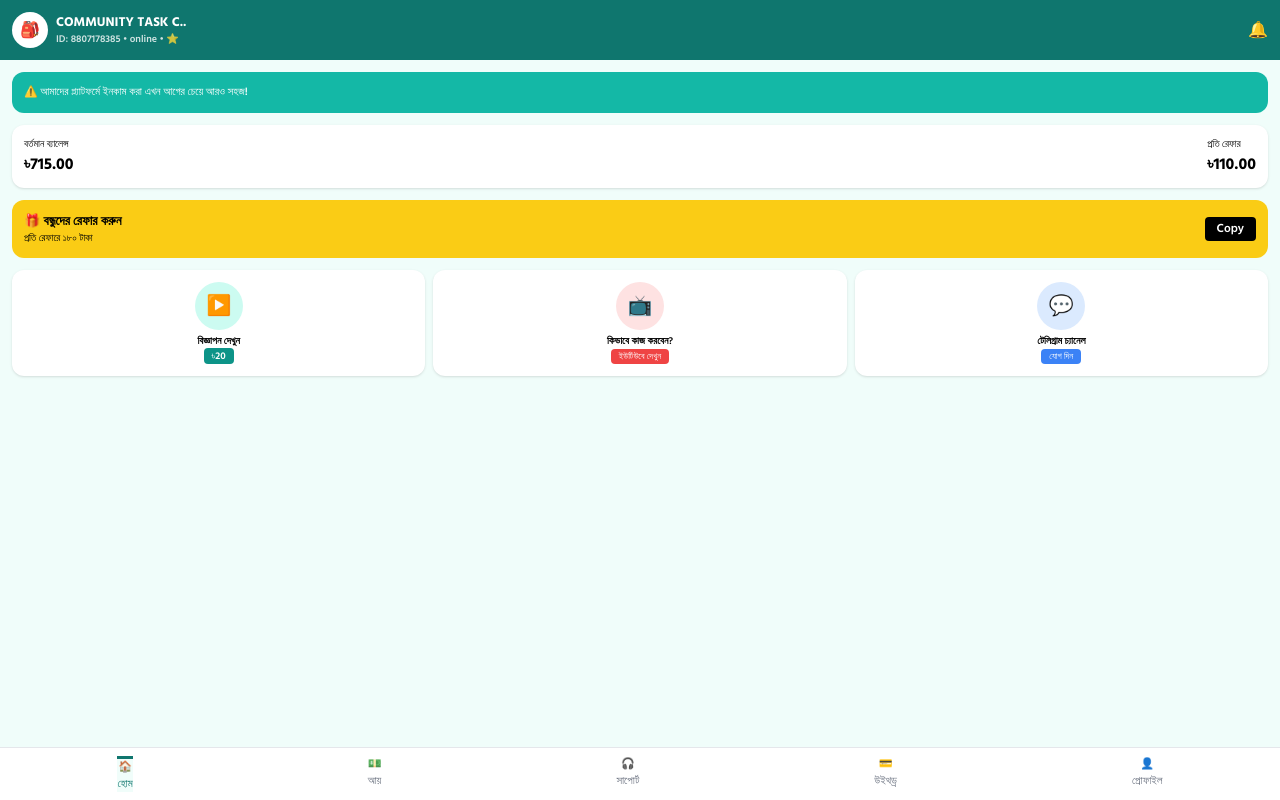
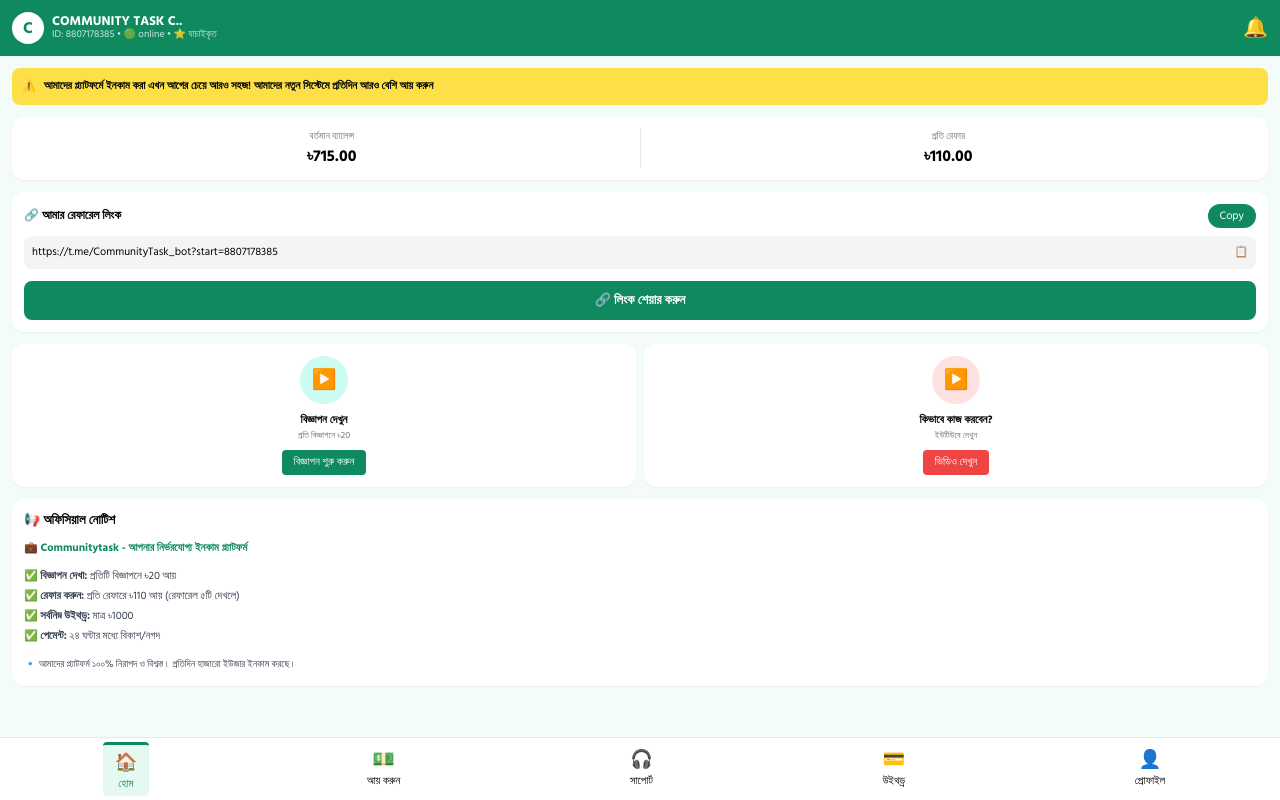
Before and after one commit to mdsiblen-rgb/telegram-bot, a Flask app: page / in a window 1280 px wide. Run offline with Flask 3, Linux system fonts and the light colour scheme; some libraries are stand-ins or nearby versions.

Commit message:
Update index.html

```diff
--- a/templates/index.html
+++ b/templates/index.html
@@ -1,20 +1,111 @@
-<!DOCTYPE html><html lang="bn"><head><meta charset="UTF-8"><meta name="viewport" content="width=device-width,initial-scale=1"><title>COMMUNITY TASK</title><script src="https://cdn.tailwindcss.com"></script><link href="https://fonts.googleapis.com/css2?family=Hind+Siliguri:wght@600;700&display=swap" rel="stylesheet"><style>body{font-family:'Hind Siliguri',sans-serif}.page{display:none}.page.active{display:block}.nav-active{color:#0f766e!important;border-top:3px solid #0f766e;background:#f0fdfa}</style></head><body class="bg-[#f0fdfa] pb-[75px]">
-<div class="bg-[#0f766e] text-white p-3 flex justify-between items-center"><div class="flex gap-2 items-center"><div class="w-9 h-9 bg-white rounded-full flex items-center justify-center">🎒</div><div><p class="font-bold text-[13px]">COMMUNITY TASK C..</p><p class="text-[10px] opacity-80">ID: 8807178385 • online • ⭐</p></div></div><div>🔔</div></div>
+<!DOCTYPE html>
+<html lang="bn">
+<head>
+<meta charset="UTF-8">
+<meta name="viewport" content="width=device-width, initial-scale=1.0">
+<title>COMMUNITY TASK</title>
+<script src="https://cdn.tailwindcss.com"></script>
+<link href="https://fonts.googleapis.com/css2?family=Hind+Siliguri:wght@400;600;700&display=swap" rel="stylesheet">
+<style>
+ body{font-family:'Hind Siliguri',sans-serif; background:#f3fcf8}
+.page{display:none}.page.active{display:block}
+.nav-active{color:#0f8a5f!important; background:#e6f9f0; border-top:3px solid #0f8a5f}
+</style>
+</head>
+<body class="pb-[80px]">
 
-<div id="p-home" class="page active p-3 space-y-3">
-<div class="bg-[#14b8a6] text-white p-3 rounded-xl text-[11px]">⚠️ আমাদের প্ল্যাটফর্মে ইনকাম করা এখন আগের চেয়ে আরও সহজ!</div>
-<div class="bg-white p-3 rounded-xl shadow flex justify-between"><div><p class="text-[10px]">বর্তমান ব্যালেন্স</p><b>৳715.00</b></div><div><p class="text-[10px]">প্রতি রেফার</p><b>৳110.00</b></div></div>
-<div class="bg-[#facc15] p-3 rounded-xl flex justify-between items-center"><div><p class="font-bold text-[13px]">🎁 বন্ধুদের রেফার করুন</p><p class="text-[10px]">প্রতি রেফারে ১৮০ টাকা</p></div><button onclick="navigator.clipboard.writeText('https://t.me/CommunityTask_bot?start=8807178385');alert('Copy!')" class="bg-black text-white px-3 py-1 rounded text-xs">Copy</button></div>
-<div class="grid grid-cols-3 gap-2 text-[10px] text-center"><div class="bg-white p-3 rounded-xl shadow"><div class="w-12 h-12 bg-teal-100 rounded-full mx-auto flex items-center justify-center text-xl">▶️</div><p class="mt-1 font-semibold">বিজ্ঞাপন দেখুন</p><span class="bg-teal-600 text-white px-2 rounded">৳20</span></div><div class="bg-white p-3 rounded-xl shadow"><div class="w-12 h-12 bg-red-100 rounded-full mx-auto flex items-center justify-center text-xl">📺</div><p class="mt-1 font-semibold">কিভাবে কাজ করবেন?</p><span class="bg-red-500 text-white px-2 rounded text-[9px]">ইউটিউবে দেখুন</span></div><div class="bg-white p-3 rounded-xl shadow"><div class="w-12 h-12 bg-blue-100 rounded-full mx-auto flex items-center justify-center text-xl">💬</div><p class="mt-1 font-semibold">টেলিগ্রাম চ্যানেল</p><span class="bg-blue-500 text-white px-2 rounded text-[9px]">যোগ দিন</span></div></div>
+<!-- TOP BAR -->
+<div class="bg-[#0f8a5f] text-white p-3 flex justify-between items-center sticky top-0 z-50">
+  <div class="flex items-center gap-2">
+    <div class="w-8 h-8 bg-white rounded-full flex items-center justify-center text-[#0f8a5f] font-bold">C</div>
+    <div>
+      <p class="text-[13px] font-bold leading-3">COMMUNITY TASK C..</p>
+      <p class="text-[10px] opacity-80">ID: 8807178385 • 🟢 online • ⭐ যাচাইকৃত</p>
+    </div>
+  </div>
+  <div class="text-xl">🔔</div>
 </div>
 
-<div id="p-earn" class="page p-3 space-y-3"><div class="bg-white p-4 rounded-xl shadow text-center"><h2 class="font-bold">আয় করুন</h2><div class="grid grid-cols-2 gap-2 mt-3 text-xs"><div class="bg-teal-50 p-2 rounded">আজকের আয়<br><b>৳715</b></div><div class="bg-green-50 p-2 rounded">মোট আয়<br><b>৳715</b></div></div></div><div class="bg-white p-3 rounded-xl shadow"><div class="bg-blue-50 p-3 rounded-xl flex justify-between items-center"><div><p class="font-bold text-sm">📺 বিজ্ঞাপন দেখুন</p><p class="text-[11px]">প্রতি বিজ্ঞাপনে ৳20</p></div><button class="bg-blue-600 text-white px-4 py-2 rounded">▶️ দেখুন</button></div></div></div>
+<!-- HOME PAGE - স্ক্রিনশটের মতো -->
+<div id="p-home" class="page active">
+  <!-- Yellow Warning -->
+  <div class="m-3 bg-[#fde047] p-2.5 rounded-lg flex gap-2 text-[11px] font-semibold text-black">
+    <span>⚠️</span> আমাদের প্ল্যাটফর্মে ইনকাম করা এখন আগের চেয়ে আরও সহজ! আমাদের নতুন সিস্টেমে প্রতিদিন আরও বেশি আয় করুন
+  </div>
 
-<div id="p-support" class="page p-3 space-y-3"><div class="bg-white p-4 rounded-xl shadow text-center"><h2 class="font-bold">সাপোর্ট</h2><p class="text-xs">যেকোনো সমস্যায় আমরা আছি আপনার পাশে</p></div><div class="bg-teal-600 text-white p-3 rounded-xl">✈️ অফিসিয়াল টেলিগ্রাম চ্যানেল</div></div>
+  <!-- Balance + Refer -->
+  <div class="mx-3 bg-white p-3 rounded-xl shadow-sm flex">
+    <div class="flex-1 border-r text-center"><p class="text-[10px] text-gray-500">বর্তমান ব্যালেন্স</p><p class="font-bold text-[16px]">৳715.00</p></div>
+    <div class="flex-1 text-center"><p class="text-[10px] text-gray-500">প্রতি রেফার</p><p class="font-bold text-[16px]">৳110.00</p></div>
+  </div>
 
-<div id="p-withdraw" class="page p-3 space-y-3"><div class="bg-white p-4 rounded-xl shadow text-center"><h2 class="font-bold">উইথড্র করুন</h2><div class="grid grid-cols-2 gap-2 mt-2 text-xs"><div class="bg-teal-50 p-2 rounded">ব্যালেন্স<br><b>৳715</b></div><div class="bg-orange-50 p-2 rounded">সর্বনিম্ন<br><b>৳1000</b></div></div></div><div class="bg-white p-3 rounded-xl shadow"><input class="w-full border p-2 rounded text-sm" placeholder="01XXXXXXXXX"><input class="w-full border p-2 rounded mt-2 text-sm" placeholder="৳ পরিমাণ"><button class="w-full bg-gray-300 p-2 rounded mt-3">💸 টাকা উত্তোলন করুন</button></div></div>
+  <!-- Referral Link Box -->
+  <div class="m-3 bg-white p-3 rounded-xl shadow-sm">
+    <div class="flex justify-between items-center mb-2">
+      <p class="text-[12px] font-bold">🔗 আমার রেফারেল লিংক</p>
+      <button onclick="copyLink()" class="bg-[#0f8a5f] text-white text-[11px] px-3 py-1 rounded-full">Copy</button>
+    </div>
+    <div class="bg-gray-100 p-2 rounded-lg text-[11px] flex justify-between items-center">
+      <span id="refLink" class="truncate">https://t.me/CommunityTask_bot?start=8807178385</span>
+      <span onclick="copyLink()" class="ml-2 cursor-pointer">📋</span>
+    </div>
+    <button onclick="shareLink()" class="w-full mt-3 bg-[#0f8a5f] text-white p-2.5 rounded-lg text-[13px] font-bold">🔗 লিংক শেয়ার করুন</button>
+  </div>
 
-<div id="p-profile" class="page p-3 space-y-3"><div class="bg-gradient-to-r from-teal-500 to-green-500 text-white p-4 rounded-xl"><h3 class="font-bold">SHIBLI NOMAN</h3><p class="text-[11px]">ID: 8807178385 • ⭐ যাচাইকৃত</p></div><div class="bg-white p-3 rounded-xl shadow text-[11px]"><p class="font-bold">🔗 আমার রেফারেল লিংক</p><p class="bg-gray-100 p-2 rounded mt-2 text-[10px] break-all">https://t.me/CommunityTask_bot?start=8807178385</p></div></div>
+  <!-- Ad + Video -->
+  <div class="mx-3 grid grid-cols-2 gap-2">
+    <div class="bg-white p-3 rounded-xl shadow-sm text-center">
+      <div class="w-12 h-12 bg-teal-100 rounded-full mx-auto flex items-center justify-center text-xl">▶️</div>
+      <p class="text-[11px] font-bold mt-2">বিজ্ঞাপন দেখুন</p>
+      <p class="text-[9px] text-gray-500">প্রতি বিজ্ঞাপনে ৳20</p>
+      <button onclick="goTo('p-earn')" class="mt-2 bg-[#0f8a5f] text-white text-[11px] px-3 py-1 rounded">বিজ্ঞাপন শুরু করুন</button>
+    </div>
+    <div class="bg-white p-3 rounded-xl shadow-sm text-center">
+      <div class="w-12 h-12 bg-red-100 rounded-full mx-auto flex items-center justify-center text-xl">▶️</div>
+      <p class="text-[11px] font-bold mt-2">কিভাবে কাজ করবেন?</p>
+      <p class="text-[9px] text-gray-500">ইউটিউবে দেখুন</p>
+      <button onclick="window.open('https://youtube.com','_blank')" class="mt-2 bg-red-500 text-white text-[11px] px-3 py-1 rounded">ভিডিও দেখুন</button>
+    </div>
+  </div>
 
-<div class="fixed bottom-0 left-0 right-0 bg-white border-t flex justify-around py-2 text-[11px] text-gray-500"><button onclick="go('p-home',this)" class="nav-active flex flex-col items-center"><span>🏠</span>হোম</button><button onclick="go('p-earn',this)" class="flex flex-col items-center"><span>💵</span>আয়</button><button onclick="go('p-support',this)" class="flex flex-col items-center"><span>🎧</span>সাপোর্ট</button><button onclick="go('p-withdraw',this)" class="flex flex-col items-center"><span>💳</span>উইথড্র</button><button onclick="go('p-profile',this)" class="flex flex-col items-center"><span>👤</span>প্রোফাইল</button></div>
-<script>function go(id,el){document.querySelectorAll('.page').forEach(p=>p.classList.remove('active'));document.getElementById(id).classList.add('active');document.querySelectorAll('.fixed button').forEach(b=>b.classList.remove('nav-active'));el.classList.add('nav-active')}</script></body></html>
+  <!-- OFFICIAL NOTICE - তোমার ছবির লেখা হুবহু -->
+  <div class="m-3 bg-white p-3 rounded-xl shadow-sm">
+    <p class="font-bold text-[13px] mb-2">📢 অফিসিয়াল নোটিশ</p>
+    <div class="text-[11px] leading-5 text-gray-700">
+      <p class="font-bold text-[#0f8a5f]">💼 Communitytask - আপনার নির্ভরযোগ্য ইনকাম প্ল্যাটফর্ম</p>
+      <p class="mt-2">✅ <b>বিজ্ঞাপন দেখা:</b> প্রতিটি বিজ্ঞাপনে ৳20 আয়</p>
+      <p>✅ <b>রেফার করুন:</b> প্রতি রেফারে ৳110 আয় (রেফারেল ৫টি দেখলে)</p>
+      <p>✅ <b>সর্বনিম্ন উইথড্র:</b> মাত্র ৳1000</p>
+      <p>✅ <b>পেমেন্ট:</b> ২৪ ঘন্টার মধ্যে বিকাশ/নগদ</p>
+      <p class="mt-2 text-[10px]">🔹 আমাদের প্ল্যাটফর্ম ১০০% নিরাপদ ও বিশ্বস্ত। প্রতিদিন হাজারো ইউজার ইনকাম করছে।</p>
+    </div>
+  </div>
+</div>
+
+<!-- OTHER PAGES -->
+<div id="p-earn" class="page p-3"><div class="bg-white p-10 rounded-xl text-center"><p class="font-bold">আয় পেজ</p><p class="text-xs mt-2">এখানে বিজ্ঞাপন আসবে</p><button onclick="alert('Ad Started! +৳20')" class="bg-[#0f8a5f] text-white px-4 py-2 rounded mt-3">▶️ বিজ্ঞাপন দেখুন</button></div></div>
+<div id="p-support" class="page p-3"><div class="bg-white p-10 rounded-xl text-center">সাপোর্ট পেজ</div></div>
+<div id="p-withdraw" class="page p-3"><div class="bg-white p-10 rounded-xl text-center">উইথড্র পেজ</div></div>
+<div id="p-profile" class="page p-3"><div class="bg-white p-10 rounded-xl text-center">প্রোফাইল পেজ</div></div>
+
+<!-- BOTTOM NAV -->
+<div class="fixed bottom-0 left-0 right-0 bg-white border-t flex justify-around py-1 text-[11px]">
+  <button onclick="switchPage('p-home',this)" class="nav-active flex flex-col items-center p-1 px-3 rounded"><span class="text-[18px]">🏠</span>হোম</button>
+  <button onclick="switchPage('p-earn',this)" class="flex flex-col items-center p-1 px-3"><span class="text-[18px]">💵</span>আয় করুন</button>
+  <button onclick="switchPage('p-support',this)" class="flex flex-col items-center p-1 px-3"><span class="text-[18px]">🎧</span>সাপোর্ট</button>
+  <button onclick="switchPage('p-withdraw',this)" class="flex flex-col items-center p-1 px-3"><span class="text-[18px]">💳</span>উইথড্র</button>
+  <button onclick="switchPage('p-profile',this)" class="flex flex-col items-center p-1 px-3"><span class="text-[18px]">👤</span>প্রোফাইল</button>
+</div>
+
+<div id="toast" class="fixed bottom-[90px] left-1/2 -translate-x-1/2 bg-black text-white text-xs px-4 py-2 rounded-full hidden"></div>
+
+<script>
+const LINK="https://t.me/CommunityTask_bot?start=8807178385";
+function copyLink(){navigator.clipboard.writeText(LINK);showToast("লিংক কপি হয়েছে! ✅");}
+function shareLink(){if(navigator.share){navigator.share({title:"Community Task",text:"Join and earn!",url:LINK})}else{copyLink()}}
+function goTo(id){document.querySelectorAll('.page').forEach(p=>p.classList.remove('active'));document.getElementById(id).classList.add('active')}
+function switchPage(id,el){goTo(id);document.querySelectorAll('.fixed button').forEach(b=>b.classList.remove('nav-active'));el.classList.add('nav-active')}
+function showToast(m){let t=document.getElementById('toast');t.innerText=m;t.classList.remove('hidden');setTimeout(()=>t.classList.add('hidden'),2000)}
+</script>
+</body>
+</html>
```
